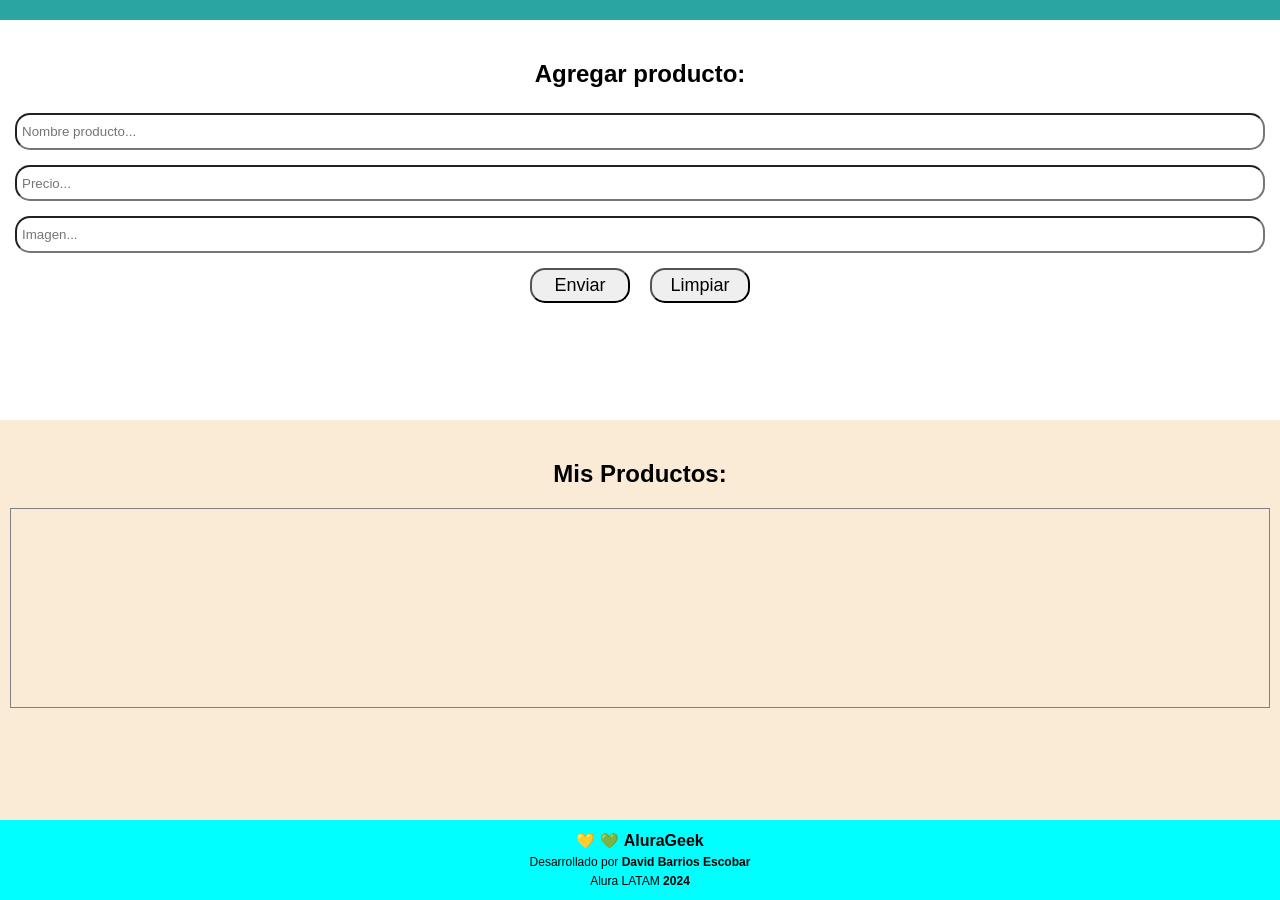
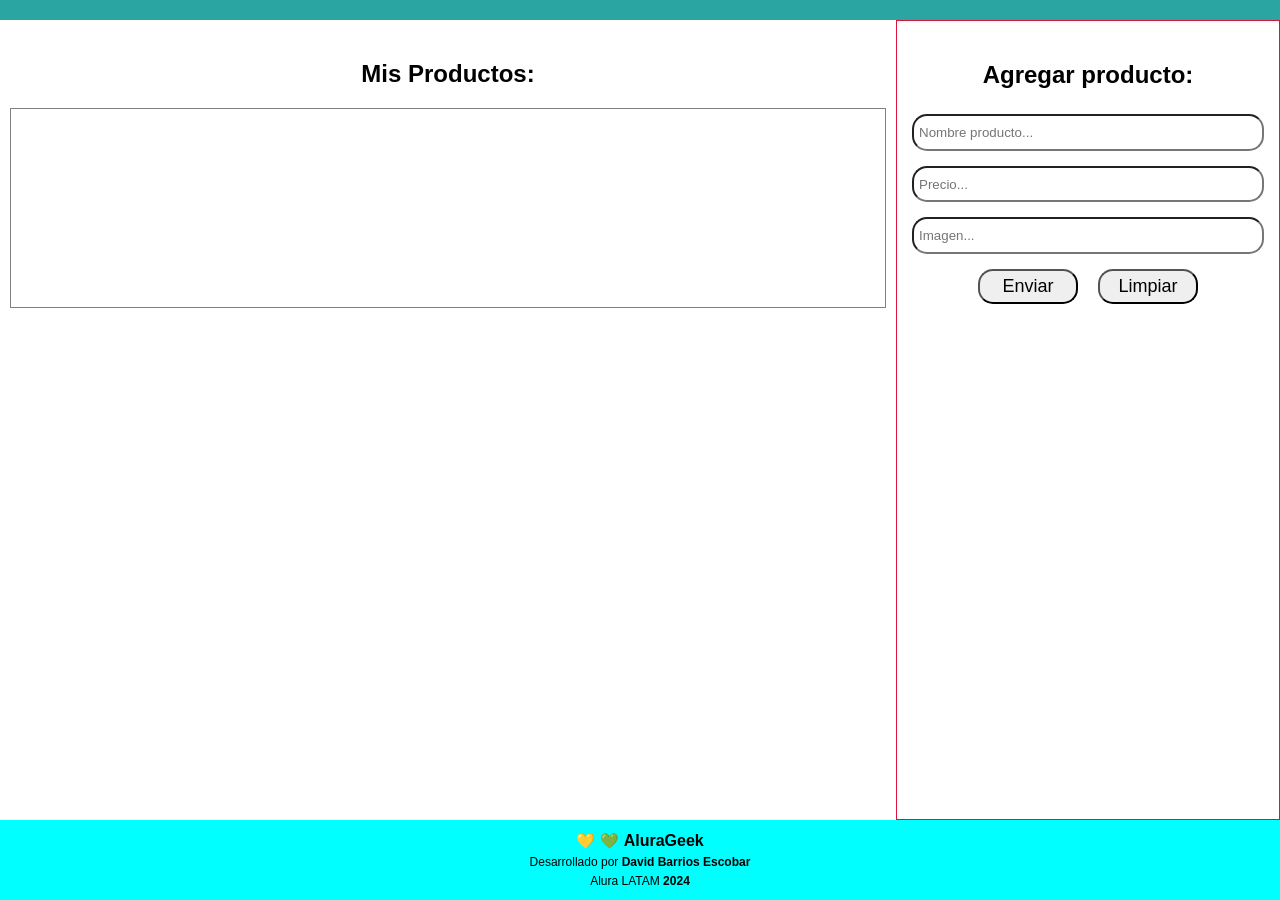
Before and after one commit to Kosmas1122/Challenge_AluraGeek, a plain HTML site: page index.html in a window 1280 px wide. Shown: the part 40-940 px from the top of the page. Drawn offline with Linux system fonts and the light colour scheme.

Commit message:
Añade Responsividad.

```diff
--- a/styles.css
+++ b/styles.css
@@ -39,7 +39,7 @@
     height: 50vh;
 
     /* border: 2px solid green; */
-    background-color: antiquewhite;
+    /* background-color: antiquewhite; */
 }
 
 .productos__titulo {
@@ -63,8 +63,8 @@
     width: 100%;
     height: 50vh;
 
-    /* border: 2px solid crimson;
-    background-color: burlywood; */
+    border: 1px solid crimson;
+    /* background-color: burlywood; */
 }
 
 .formulario__titulo {
@@ -78,7 +78,7 @@
     flex-direction: column;
 
     height: 200px; /* Aquí creo que debe ser: auto */
-    margin: 20px 10px 20px 10px;
+    margin: 20px 10px 0px 10px;
     padding: 5px;
     gap: 15px;
 
@@ -149,3 +149,24 @@
 .footer span {
     font-weight: bold;
 }
+
+
+/* Desktop: */
+@media (min-width:768px){
+    .principal {
+        display: flex;
+        flex-direction: row;
+        /* height: auto; */
+        /* background-color: rgb(255, 223, 82); */
+    }
+
+    .productos {
+        width: 70%;
+        height: 100vh;
+    }
+
+    .formulario {
+        width: 30%;
+        height: 100vh;
+    }
+}
```
Also changed, not shown: index.html (+0 -2 lines).
